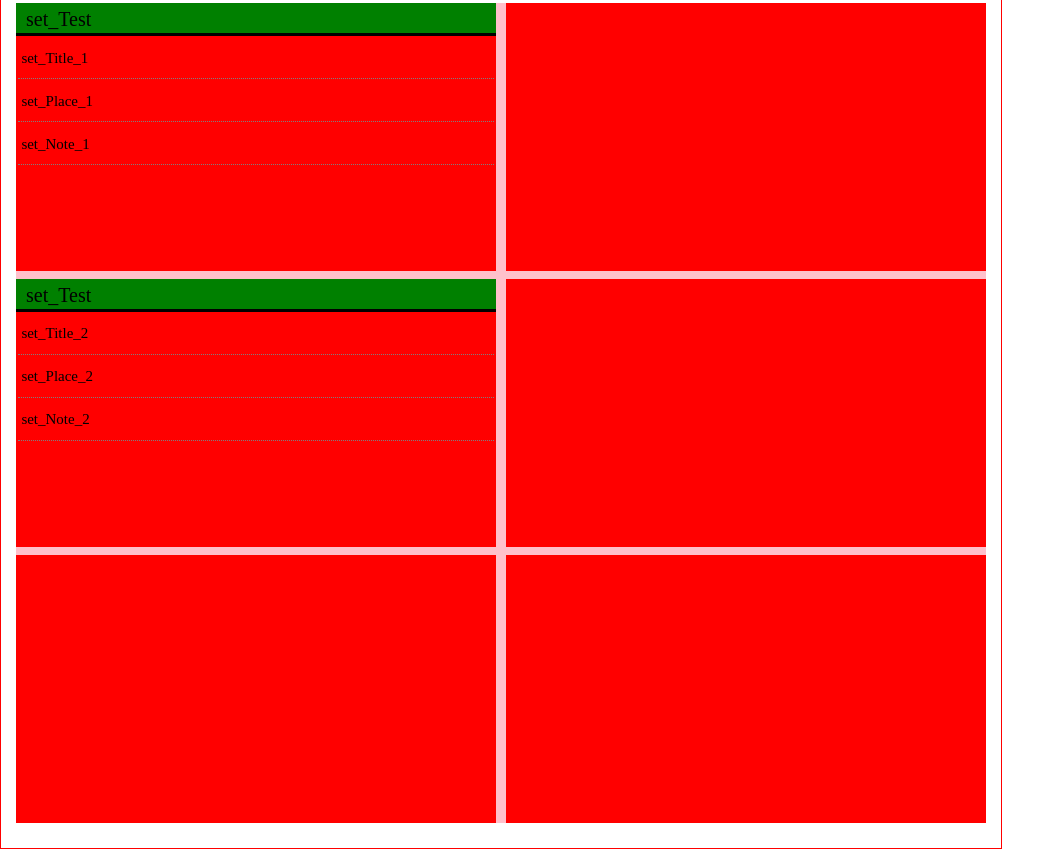
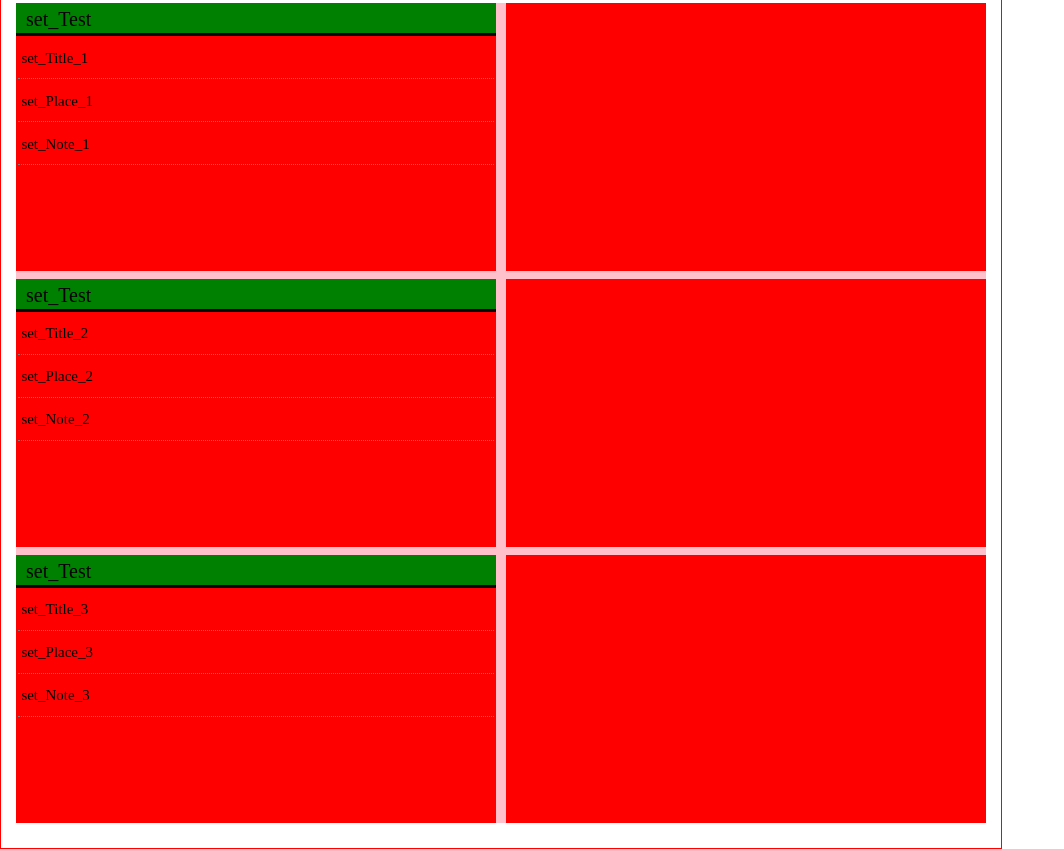
Before and after one commit to PepikVaio/test, a plain HTML site: page index.html in a window 1280 px wide. Shown: the part 443-1292 px from the top of the page, without its empty margins (0-1064 px from the left). Drawn offline with Linux system fonts and the light colour scheme.

Commit message:
Update index.html

```diff
--- a/index.html
+++ b/index.html
@@ -196,8 +196,19 @@ header h1 {
       </table>
     </subsection>
 
-<subsection>
-</subsection>
+    <subsection>
+      <label>
+        <text>set_Test</text>
+      </label>
+
+      <table>
+        <tbody>
+          <tr><td><div>set_Title_3</div></td></tr>
+          <tr><td><div>set_Place_3</div></td></tr>
+          <tr><td><div>set_Note_3</div></td></tr>
+        </tbody>
+      </table>
+    </subsection>
 
 <subsection>
 </subsection>
```
